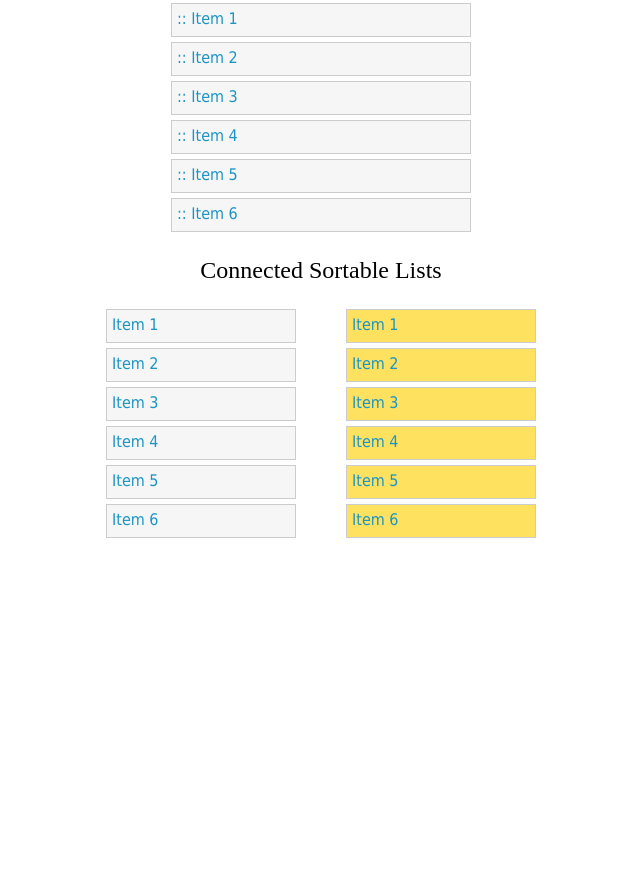
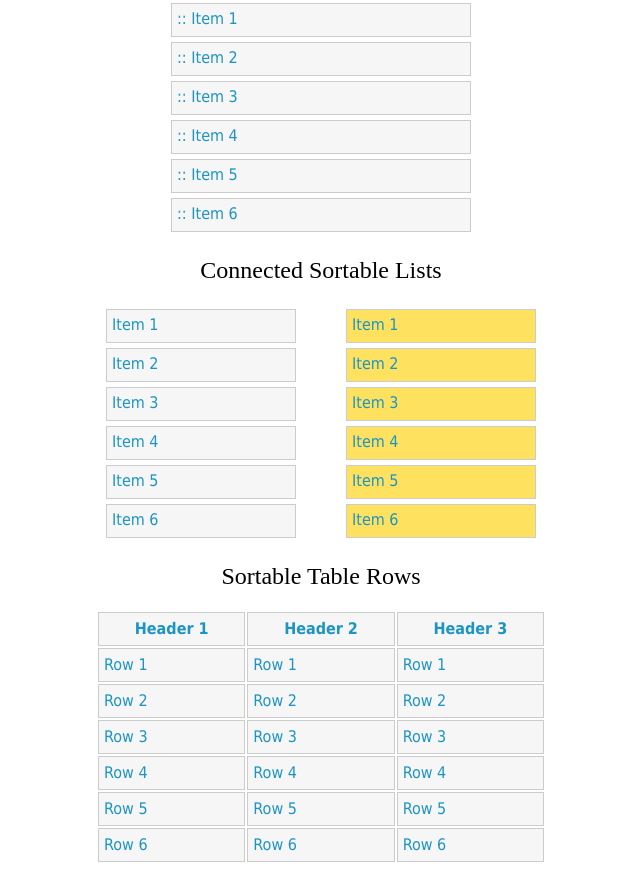
Before and after one commit to farhadi/html5sortable, a plain HTML site: page index.html in a window 1280 px wide. Shown: the part 1138-2010 px from the top of the page, without its empty margins (319-959 px from the left). Before the commit the page ends 1689 px from the top, so only its background shows below. Drawn offline with nearby package versions, Linux system fonts and the light colour scheme; a web font is replaced by a local one.

Commit message:
Adding support for <tr> sorting in <tbody> Added option for colspan Update examples for table sorting Update docs for colspan

```diff
--- a/index.html
+++ b/index.html
@@ -73,6 +73,28 @@
 		li.sortable-placeholder {
 			border: 1px dashed #CCC;
 			background: none;
+		}
+		#table {
+			width: 450px;
+			margin: auto;
+			border: none;
+		}
+		#table tr {
+			background: #F6F6F6;
+			font-family: "Tahoma";
+			color: #1C94C4;
+		}
+		#table td, #table th {
+			margin: 5px;
+			padding: 5px;
+			height: 22px;
+			width: 150px;
+			border: 1px solid #CCC;
+		}
+
+		#table tr.sortable-placeholder td{
+			border: 1px dashed #CCC;
+			background: #FEFEFE;
 		}
 	</style>
 	<link href='http://fonts.googleapis.com/css?family=Droid+Serif' rel='stylesheet' type='text/css'>
@@ -155,6 +177,48 @@
 			<li class="highlight">Item 6</li>
 		</ul>
 	</section>
+	<section id="table">
+		<h2>Sortable Table Rows</h2>
+		<table>
+			<thead>
+				<th>Header 1</th>
+				<th>Header 2</th>
+				<th>Header 3</th>
+			</thead>
+			<tbody class="table">
+				<tr>
+					<td>Row 1</td>
+					<td>Row 1</td>
+					<td>Row 1</td>
+				</tr>
+				<tr>
+					<td>Row 2</td>
+					<td>Row 2</td>
+					<td>Row 2</td>
+				</tr>
+				<tr>
+					<td>Row 3</td>
+					<td>Row 3</td>
+					<td>Row 3</td>
+				</tr>
+				<tr>
+					<td>Row 4</td>
+					<td>Row 4</td>
+					<td>Row 4</td>
+				</tr>
+				<tr>
+					<td>Row 5</td>
+					<td>Row 5</td>
+					<td>Row 5</td>
+				</tr>
+				<tr>
+					<td>Row 6</td>
+					<td>Row 6</td>
+					<td>Row 6</td>
+				</tr>
+			</tbody>
+		</table>
+	</section>
 	<a href="http://github.com/farhadi/html5sortable"><img style="position: absolute; top: 0; left: 0; border: 0;" src="https://a248.e.akamai.net/assets.github.com/img/edc6dae7a1079163caf7f17c60495bbb6d027c93/687474703a2f2f73332e616d617a6f6e6177732e636f6d2f6769746875622f726962626f6e732f666f726b6d655f6c6566745f677265656e5f3030373230302e706e67" alt="Fork me on GitHub"></a>
 	<script src="http://ajax.googleapis.com/ajax/libs/jquery/1.7.1/jquery.min.js"></script>
 	<script src="jquery.sortable.js"></script>
@@ -170,6 +234,9 @@
 			$('.exclude').sortable({
 				items: ':not(.disabled)'
 			});
+			$('.table').sortable({
+				colspan: '3'
+			});
 		});
 	</script>
 </body>
```
Also changed, not shown: README.md, jquery.sortable.js.
